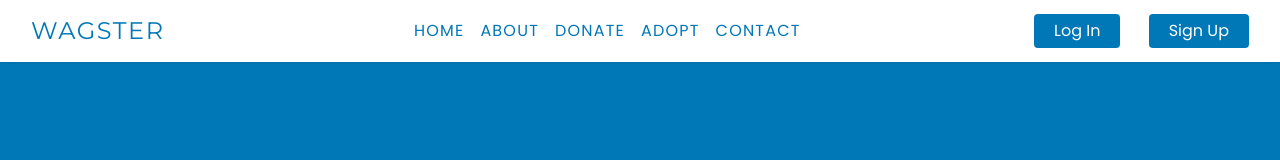
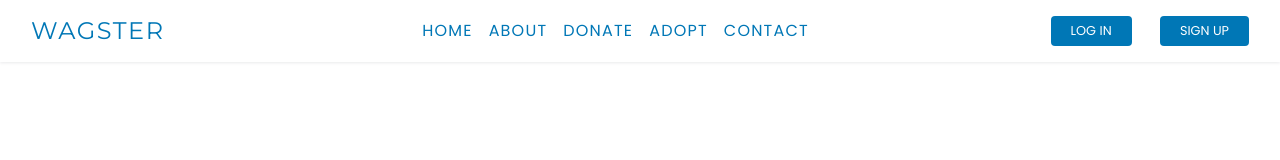
Before and after one commit to DevAntonioRogers/Wagster, a website: page index.html in a window 1280 px wide. Drawn offline with nearby package versions, Linux system fonts and the light colour scheme.

Commit message:
Animated Navbar Buttons

```diff
--- a/index.html
+++ b/index.html
@@ -7,10 +7,11 @@
     <link rel="stylesheet" href="node_modules/bootstrap/dist/css/bootstrap.min.css" />
     <script src="https://kit.fontawesome.com/d96d1a7bdb.js" crossorigin="anonymous"></script>
     <link rel="stylesheet" href="styles.css" />
-    <title>Document</title>
+    <title>WAGSTER</title>
   </head>
   <body>
-    <nav class="navbar navbar-expand-lg navbar--container justify-content-between align-items-center navbar-light">
+    <!-- NAV BAR START -->
+    <nav class="navbar navbar-expand-lg navbar--container justify-content-between navbar-light sticky-top">
       <div class="container-fluid">
         <div>
           <a href="#" class="navbar-brand">WAGSTER</a>
@@ -52,6 +53,7 @@
         </div>
       </div>
     </nav>
+    <!-- NAV BAR END -->
     <script src="node_modules/jquery/dist/jquery.slim.min.js"></script>
     <script src="node_modules/popper.js/dist/umd/popper.min.js"></script>
     <script src="node_modules/bootstrap/dist/js/bootstrap.min.js"></script>
--- a/styles.css
+++ b/styles.css
@@ -12,14 +12,10 @@
 }
 
 
+
 .navbar--container{
   background-color: white;
   box-shadow: 0 1px 3px rgb(17 24 39 / 9%);
-}
-
-body{
-  background-color: #0077b6;
-
 }
 
 .navbar-brand{
@@ -44,5 +40,15 @@ body{
 .navbar .btn{
   background-color: #0077b6;
   border: none;
-  padding: 5px 20px
+  padding: 5px 20px;
+  box-shadow: inset 0 0 0 0 #ade8f4;;
+  transition: ease-out 0.3s;
+  outline: none;
+  text-transform: uppercase;
+  font-size: 0.8rem;
 }
+
+.navbar .btn:hover{
+  box-shadow: inset 200px 0 0 0 #ade8f4;
+  color: black;
+}
```
